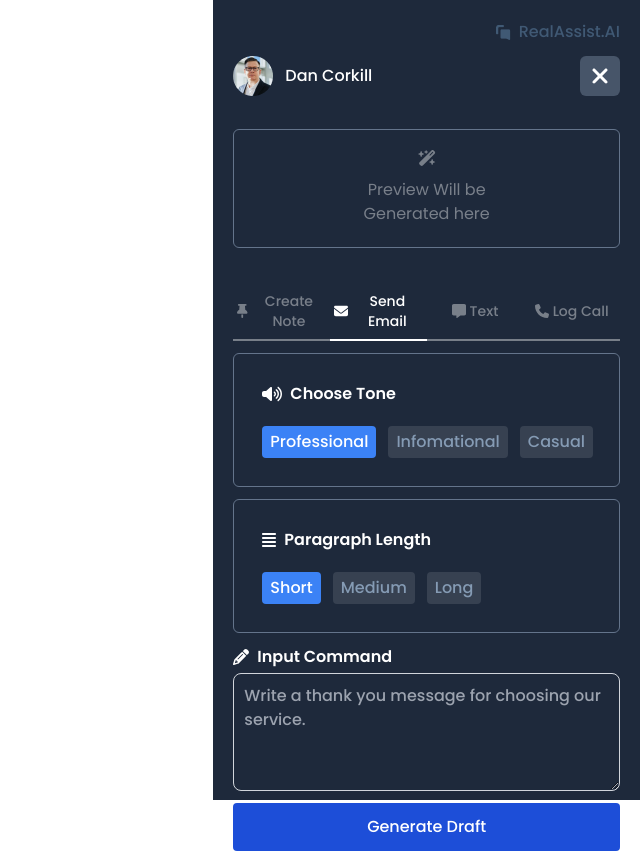
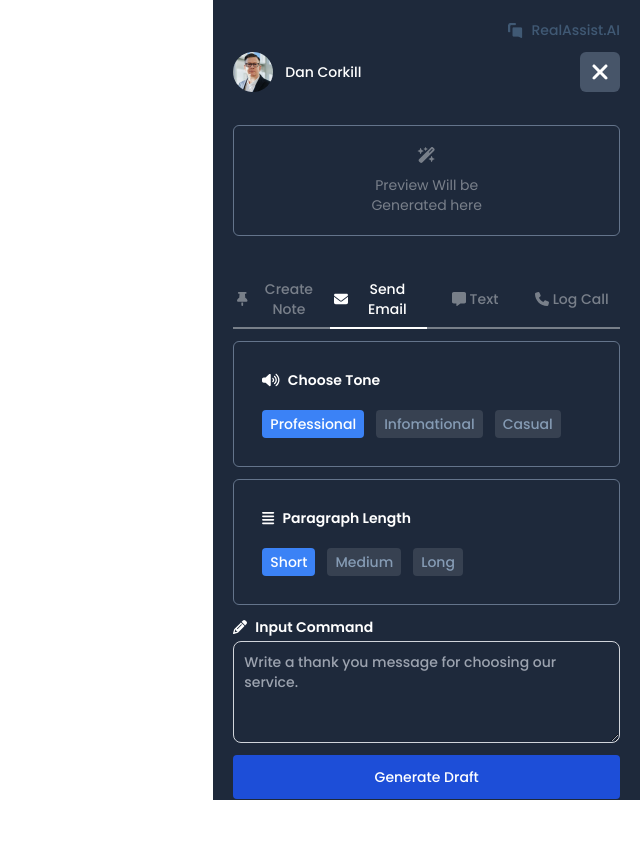
Before and after one commit to Araby99/real-assist-ai, a React (Create React App) app: page / in a window 1280 px wide. Shown: the whole page, without its empty margins (640-1280 px from the left). After the commit the page ends 800 px from the top, so only its background shows below. Built offline with nearby package versions, Linux system fonts and the light colour scheme.

Commit message:
make text smaller

```diff
--- a/src/components/Email.js
+++ b/src/components/Email.js
@@ -5,11 +5,11 @@ const Email = ({ toneActive, setToneActive, lengthActive, setLengthActive }) =>
     return (
         <div className="flex flex-col gap-3">
             <div className="p-7 border border-slate-500 rounded-md flex flex-col gap-5">
-                <p className="font-semi-bold text-white flex gap-2 items-center">
+                <p className="font-semi-bold text-white flex gap-2 items-center text-sm">
                     <FontAwesomeIcon icon={faVolumeHigh} />
                     Choose Tone
                 </p>
-                <div className="flex gap-3">
+                <div className="flex gap-3 text-sm">
                     <button className={`${toneActive === "professional" ? "bg-blue-500 hover:bg-blue-600 text-white" : "bg-gray-700 hover:bg-gray-600 color-859BB4"} py-1 px-2 rounded inline-flex items-center gap-2`} onClick={() => setToneActive("professional")}>
                         <span>Professional</span>
                     </button>
@@ -22,11 +22,11 @@ const Email = ({ toneActive, setToneActive, lengthActive, setLengthActive }) =>
                 </div>
             </div>
             <div className="p-7 border border-slate-500 rounded-md flex flex-col gap-5">
-                <p className="font-semi-bold text-white flex gap-2 items-center">
+                <p className="font-semi-bold text-white flex gap-2 items-center text-sm">
                     <FontAwesomeIcon icon={faAlignJustify} />
                     Paragraph Length
                 </p>
-                <div className="flex gap-3">
+                <div className="flex gap-3 text-sm">
                     <button className={`${lengthActive === "short" ? "bg-blue-500 hover:bg-blue-600 text-white" : "bg-gray-700 hover:bg-gray-600 color-859BB4"} py-1 px-2 rounded inline-flex items-center gap-2`} onClick={() => setLengthActive("short")}>
                         <span>Short</span>
                     </button>
@@ -38,7 +38,7 @@ const Email = ({ toneActive, setToneActive, lengthActive, setLengthActive }) =>
                     </button>
                 </div>
             </div>
-            <div className="flex flex-col gap-1">
+            <div className="flex flex-col gap-1 text-sm">
                 <p className="font-semi-bold text-white flex gap-2 items-center">
                     <FontAwesomeIcon icon={faPencil} />
                     Input Command
--- a/src/components/Generate.js
+++ b/src/components/Generate.js
@@ -19,7 +19,7 @@ const Generate = ({ setPreview, typeActive, toneActive, lengthActive }) => {
         }, 2000);
     }
     return (
-        <button className="bg-blue-700 hover:bg-blue-600 text-white p-3 rounded gap-2 w-full block text-center" onClick={handleGenerate}>
+        <button className="bg-blue-700 hover:bg-blue-600 text-white p-3 rounded gap-2 w-full block text-center text-sm" onClick={handleGenerate}>
             {generate ? (
                 <ClipLoader
                     color="#fff"
--- a/src/components/Name.js
+++ b/src/components/Name.js
@@ -2,7 +2,7 @@ const Name = () => {
     return (
         <div className="flex justify-end items-center gap-2">
             <img src="images/logo.png" alt="RealAssist.AI" />
-            <p className='text-405974'>RealAssist.AI</p>
+            <p className='text-405974 text-sm'>RealAssist.AI</p>
         </div>
     )
 }
--- a/src/components/Preview.js
+++ b/src/components/Preview.js
@@ -28,16 +28,16 @@ const Preview = ({ preview }) => {
     return preview ? (
         <div className="flex flex-col gap-5 h-full">
             <div className="p-5 border border-slate-500 rounded-md h-full">
-                <p className="text-white text-regular" ref={draft}>
+                <p className="text-white text-regular text-sm" ref={draft}>
                     Thank you for choosing our real estate agency! It was a pleasure assisting you in finding your dream home. Your trust means the world to us, and we're here for any future needs.
                 </p>
             </div>
             <div className="flex justify-end items-center gap-3">
-                <button className="bg-blue-700 hover:bg-blue-600 text-white p-2 rounded inline-flex items-center gap-2" onClick={copy}>
+                <button className="bg-blue-700 hover:bg-blue-600 text-white p-2 rounded inline-flex items-center gap-2 text-sm" onClick={copy}>
                     <FontAwesomeIcon icon={faPaste} />
                     <span>Copy</span>
                 </button>
-                <button className="bg-slate-700 hover:bg-slate-600 text-white p-2 rounded inline-flex items-center gap-2" onClick={handleRegenerate}>
+                <button className="bg-slate-700 hover:bg-slate-600 text-white p-2 rounded inline-flex items-center gap-2 text-sm" onClick={handleRegenerate}>
                     {regenerate ? (
                         <ClipLoader
                             color="#fff"
@@ -61,7 +61,7 @@ const Preview = ({ preview }) => {
             <div className="p-5 border border-slate-500 rounded-md h-full flex justify-center items-center">
                 <p className="flex flex-col gap-3 opacity-40 text-white">
                     <FontAwesomeIcon icon={faWandMagicSparkles} />
-                    <span className="font-regular w-3/4 text-center m-auto">Preview Will be Generated here</span>
+                    <span className="font-regular w-3/4 text-center m-auto text-sm">Preview Will be Generated here</span>
                 </p>
             </div>
             <hr className="h-1 border-0 dark:bg-gray-700" />
--- a/src/components/User.js
+++ b/src/components/User.js
@@ -7,7 +7,7 @@ const User = ({ setClose }) => {
             <div className="flex justify-between items-center">
                 <div className="flex gap-3 items-center">
                     <img src="images/user.png" alt="User" className="border-circle" />
-                    <p className="text-white leading-normal">Dan Corkill</p>
+                    <p className="text-white leading-normal text-sm">Dan Corkill</p>
                 </div>
                 <div className="h-full aspect-square flex justify-center rounded-md text-2xl cursor-pointer items-center bg-slate-600 text-white" onClick={() => setClose(true)}>
                     <FontAwesomeIcon icon={faXmark} />
```
